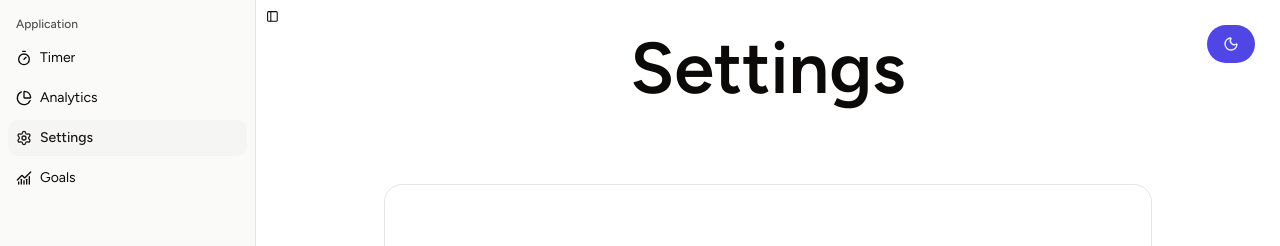
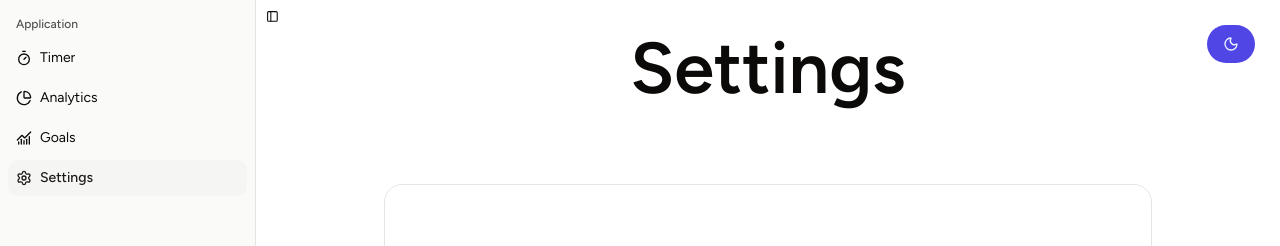
Before and after one commit to proivan1711/iXQU, a Next.js app: page /settings in a window 1280 px wide. Shown: the top 246 px of the page. Built offline with nearby package versions, Linux system fonts and the light colour scheme.

Commit message:
Fixed order in sidebar

```diff
--- a/src/components/Sidebar.tsx
+++ b/src/components/Sidebar.tsx
@@ -26,14 +26,14 @@ const items = [
     icon: PieChart,
   },
   {
+    title: "Goals",
+    url: "/goals",
+    icon: ChartNoAxesCombined,
+  },
+  {
     title: "Settings",
     url: "/settings",
     icon: Settings,
-  },
-  {
-    title: "Goals",
-    url: "/goals",
-    icon: ChartNoAxesCombined,
   },
 ];
 
```
